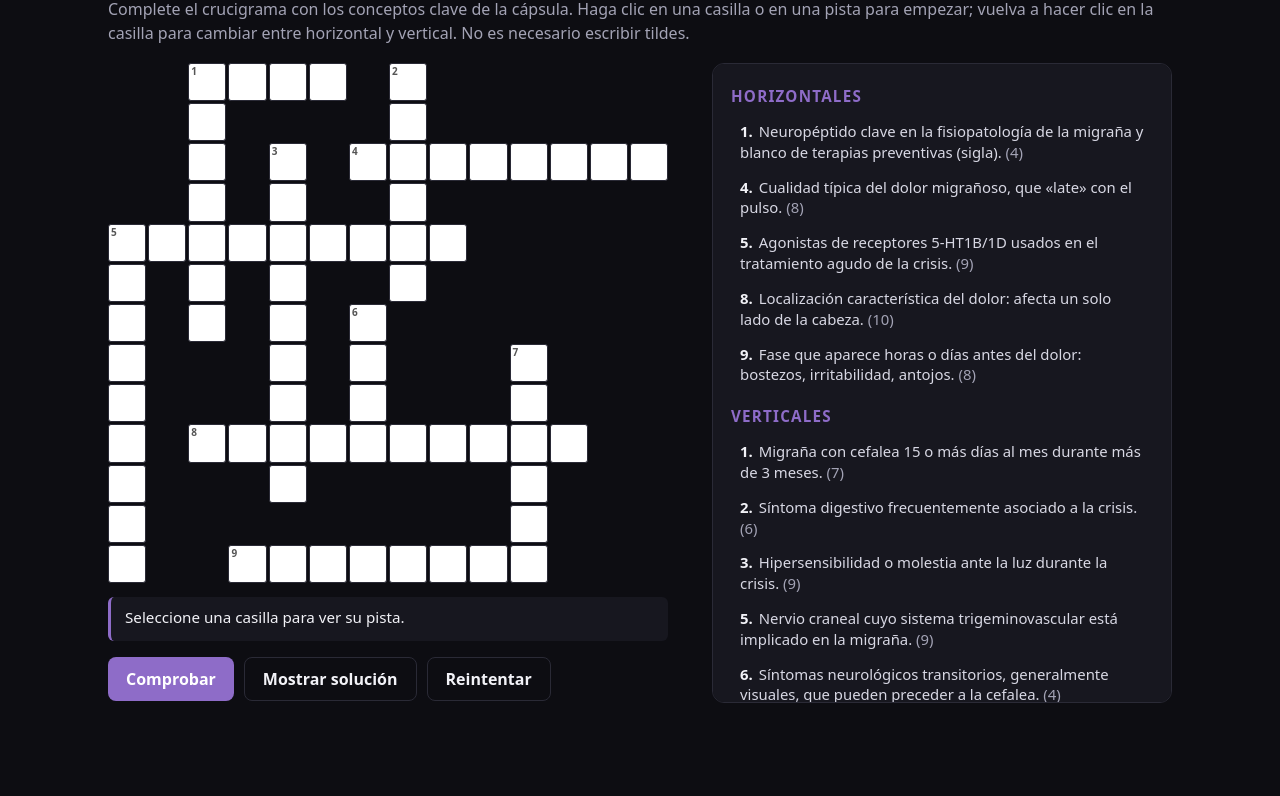
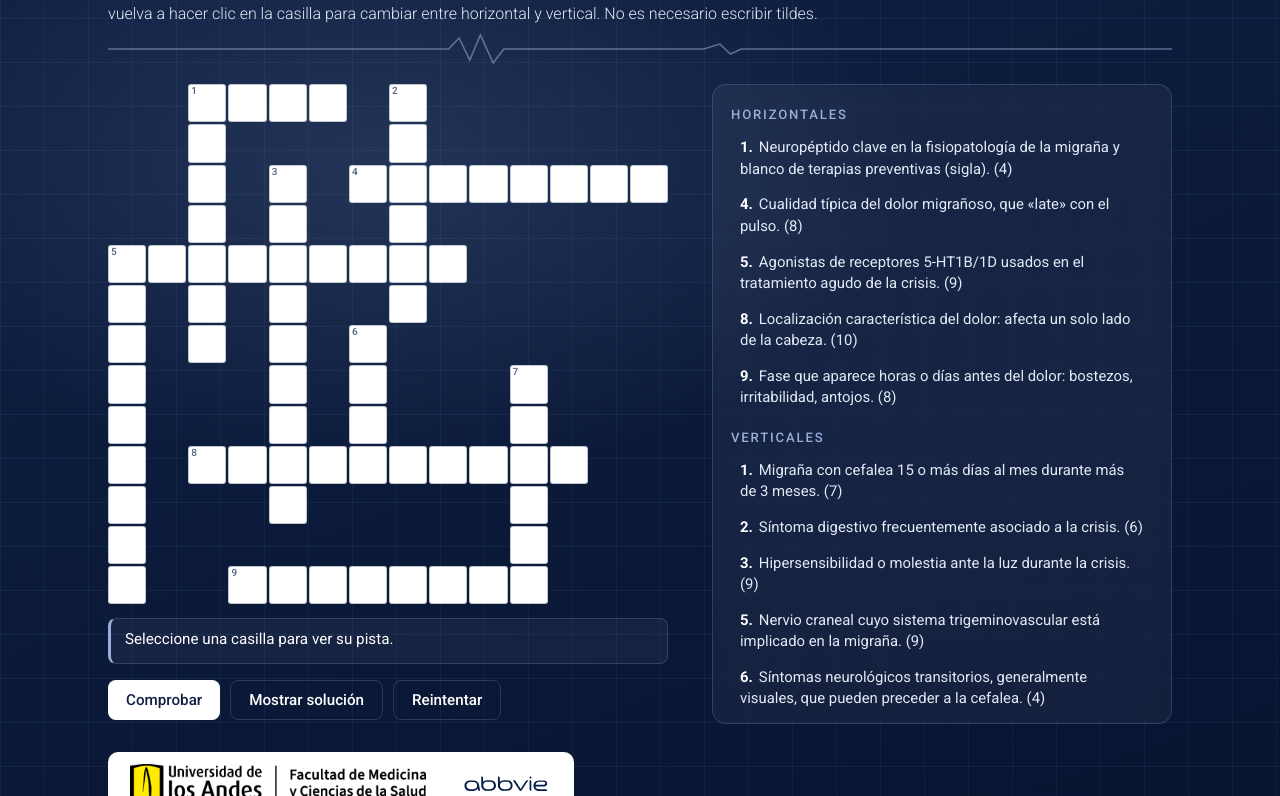
Before and after one commit to ruthmerahki/actividades-merahki, a plain HTML site: page crucigrama-migrana/index.html in a window 1280 px wide. Shown: the part 114-910 px from the top of the page. Before the commit the page ends 849 px from the top, so only its background shows below. Drawn offline with Linux system fonts and the light colour scheme.

Commit message:
Crucigrama con línea gráfica NeuroCápsulas v2 + logos
Co-Authored-By: Claude Opus 5.5 <noreply@anthropic.com>

```diff
--- a/crucigrama-migrana/index.html
+++ b/crucigrama-migrana/index.html
@@ -4,55 +4,63 @@
 <meta charset="UTF-8">
 <meta name="viewport" content="width=device-width, initial-scale=1">
 <title>Crucigrama · Migraña en atención primaria</title>
+<link rel="preconnect" href="https://fonts.googleapis.com"><link rel="preconnect" href="https://fonts.gstatic.com" crossorigin>
+<link href="https://fonts.googleapis.com/css2?family=Roboto:wght@300;400;500;700;900&display=swap" rel="stylesheet">
 <style>
-  :root{--bg:#0d0d12;--panel:#17171f;--line:#2a2a36;--txt:#f2f2f7;--mut:#a3a3b5;--pur:#8E6CC8;--ok:#3fbf7f;--bad:#e5566b;
-    --grad:linear-gradient(90deg,#3b82f6,#8E6CC8,#ec4899);}
+  :root{--noche:#0F2145;--profundo:#081430;--neural:#99AED8;--palido:#E3E9F5;--coral:#FF5A6E;--card:rgba(227,233,245,.05);--bord:rgba(153,174,216,.22)}
   *{box-sizing:border-box}
-  body{margin:0;background:var(--bg);color:var(--txt);font-family:system-ui,-apple-system,"Segoe UI",Roboto,sans-serif;}
-  .wrap{max-width:1100px;margin:0 auto;padding:24px 18px 32px}
-  .bar{height:4px;background:var(--grad);border-radius:4px;margin-bottom:18px}
-  h1{font-size:1.45rem;margin:0 0 6px}
-  .brand{font-weight:700;color:var(--mut);font-size:.85rem;letter-spacing:.04em;margin-bottom:8px}
-  .brand span{background:var(--grad);-webkit-background-clip:text;background-clip:text;color:transparent}
-  p.intro{color:var(--mut);margin:0 0 18px;line-height:1.5}
+  body{margin:0;color:#fff;font-family:Roboto,system-ui,sans-serif;font-weight:300;min-height:100vh;
+    background:radial-gradient(ellipse 60% 45% at 30% 30%,rgba(153,174,216,.16),transparent 70%),
+      linear-gradient(rgba(153,174,216,.07) 1px,transparent 1px) 0 0/44px 44px,
+      linear-gradient(90deg,rgba(153,174,216,.07) 1px,transparent 1px) 0 0/44px 44px,
+      linear-gradient(160deg,var(--noche),var(--profundo));}
+  .wrap{max-width:1100px;margin:0 auto;padding:26px 18px 28px}
+  .tag{display:flex;align-items:center;gap:10px;font-weight:500;font-size:.8rem;letter-spacing:.14em;text-transform:uppercase;color:var(--neural);margin-bottom:10px}
+  h1{font-weight:700;font-size:1.6rem;margin:0 0 8px;line-height:1.2}
+  p.intro{color:var(--palido);margin:0 0 6px;line-height:1.55;max-width:820px}
+  .eeg{display:block;width:100%;height:34px;margin:6px 0 18px}
   .layout{display:flex;gap:24px;flex-wrap:wrap;align-items:flex-start}
   .board{flex:1 1 440px;min-width:0}
   #grid{display:grid;gap:2px;width:100%;max-width:560px;user-select:none}
-  .cell{position:relative;aspect-ratio:1/1;}
-  .cell.blk{background:transparent}
-  .cell input{width:100%;height:100%;border:1px solid var(--line);background:#fff;color:#111;text-align:center;
-    font-size:clamp(12px,2.6vw,22px);font-weight:700;text-transform:uppercase;padding:0;border-radius:3px;outline:none;caret-color:transparent}
-  .cell .num{position:absolute;top:1px;left:3px;font-size:clamp(7px,1.2vw,10px);color:#555;pointer-events:none;font-weight:600}
-  .cell input.word{background:#e9e1f7}
-  .cell input:focus{background:#cdb9ef;border-color:var(--pur)}
-  .cell input.ok{background:#d4f3e3;color:#11643b}
-  .cell input.bad{background:#fbd5db;color:#9a1830}
-  .cell input.shown{color:var(--pur)}
-  .clues{flex:1 1 320px;background:var(--panel);border:1px solid var(--line);border-radius:12px;padding:16px 18px;max-height:640px;overflow:auto}
-  .clues h2{font-size:.95rem;text-transform:uppercase;letter-spacing:.08em;color:var(--pur);margin:6px 0 8px}
+  .cell{position:relative;aspect-ratio:1/1}
+  .cell input{width:100%;height:100%;border:1px solid rgba(15,33,69,.25);background:#fff;color:var(--noche);text-align:center;
+    font-family:Roboto,sans-serif;font-size:clamp(12px,2.6vw,22px);font-weight:700;text-transform:uppercase;padding:0;border-radius:3px;outline:none;caret-color:transparent}
+  .cell .num{position:absolute;top:1px;left:3px;font-size:clamp(7px,1.2vw,10px);color:var(--noche);opacity:.7;pointer-events:none;font-weight:500}
+  .cell input.word{background:var(--palido)}
+  .cell input:focus{background:#c3d0ec;border:2px solid var(--noche)}
+  .cell input.ok{background:var(--neural);color:var(--profundo)}
+  .cell input.bad{background:#fff;color:var(--coral);border:2px solid var(--coral)}
+  .cell input.shown{color:#5b6f99;font-weight:500}
+  .clues{flex:1 1 320px;background:var(--card);border:1px solid var(--bord);border-radius:14px;padding:16px 18px;max-height:640px;overflow:auto;backdrop-filter:blur(6px)}
+  .clues h2{font-size:.82rem;font-weight:500;text-transform:uppercase;letter-spacing:.14em;color:var(--neural);margin:6px 0 8px}
   .clues ol{list-style:none;margin:0 0 14px;padding:0}
-  .clues li{padding:7px 9px;border-radius:7px;cursor:pointer;line-height:1.4;font-size:.93rem;color:#d8d8e4}
-  .clues li b{color:var(--txt);margin-right:6px}
-  .clues li:hover{background:#22222d}
-  .clues li.act{background:#2c2440;color:#fff}
-  .clues li.done{color:var(--ok)}
-  .current{margin:14px 0 0;padding:10px 14px;background:var(--panel);border-left:3px solid var(--pur);border-radius:6px;min-height:44px;font-size:.95rem;max-width:560px}
+  .clues li{padding:7px 9px;border-radius:8px;cursor:pointer;line-height:1.45;font-size:.93rem;font-weight:400;color:var(--palido)}
+  .clues li b{color:#fff;font-weight:700;margin-right:6px}
+  .clues li:hover{background:rgba(153,174,216,.10)}
+  .clues li.act{background:rgba(153,174,216,.22);color:#fff}
+  .clues li.done{color:var(--neural)}
+  .clues li.done b::after{content:" ✓"}
+  .current{margin:14px 0 0;padding:11px 14px;background:var(--card);border:1px solid var(--bord);border-left:3px solid var(--neural);border-radius:8px;min-height:46px;font-size:.95rem;font-weight:400;max-width:560px}
+  .current b{font-weight:700}
   .btns{display:flex;gap:10px;flex-wrap:wrap;margin-top:16px}
-  button{font:inherit;font-weight:600;border:0;border-radius:8px;padding:10px 18px;cursor:pointer}
-  .pri{background:var(--pur);color:#fff}.pri:hover{filter:brightness(1.1)}
-  .sec{background:transparent;color:var(--txt);border:1px solid var(--line)}.sec:hover{border-color:var(--pur)}
-  .result{margin-top:16px;padding:14px 16px;border-radius:10px;background:var(--panel);border:1px solid var(--line);display:none}
+  button{font-family:Roboto,sans-serif;font-size:.95rem;font-weight:500;border:0;border-radius:8px;padding:10px 18px;cursor:pointer}
+  .pri{background:#fff;color:var(--noche)}.pri:hover{background:var(--palido)}
+  .sec{background:transparent;color:#fff;border:1px solid var(--bord)}.sec:hover{border-color:var(--neural)}
+  .result{margin-top:16px;padding:14px 16px;border-radius:12px;background:var(--card);border:1px solid var(--bord);display:none;font-weight:400}
   .result.show{display:block}
-  .meter{height:8px;background:#2a2a36;border-radius:8px;overflow:hidden;margin-top:8px}
-  .meter div{height:100%;background:var(--grad);width:0;transition:width .5s}
+  .meter{height:8px;background:rgba(153,174,216,.18);border-radius:8px;overflow:hidden;margin-top:8px}
+  .meter div{height:100%;background:linear-gradient(90deg,var(--neural),#fff);width:0;transition:width .5s}
+  .logos{margin-top:28px;background:#fff;border-radius:10px;padding:12px 22px;display:flex;align-items:center;gap:34px;flex-wrap:wrap;width:fit-content;max-width:100%}
+  .logos img.ua{height:40px;width:auto;max-width:100%}
+  .logos img.ab{height:24px;width:auto}
 </style>
 </head>
 <body>
 <div class="wrap">
-  <div class="bar"></div>
-  <div class="brand">merahki<span>.ai</span></div>
-  <h1>Crucigrama: migraña en atención primaria</h1>
+  <div class="tag"><svg width="34" height="16" viewBox="0 0 34 16" aria-hidden="true"><polyline points="1,13 6,4 11,13 16,4 21,13 26,4 33,12" fill="none" stroke="#FF5A6E" stroke-width="2" stroke-linejoin="round"/></svg>NeuroCápsulas · Actividad</div>
+  <h1>Crucigrama: conceptos clave en migraña</h1>
   <p class="intro">Complete el crucigrama con los conceptos clave de la cápsula. Haga clic en una casilla o en una pista para empezar; vuelva a hacer clic en la casilla para cambiar entre horizontal y vertical. No es necesario escribir tildes.</p>
+  <svg class="eeg" viewBox="0 0 1000 34" preserveAspectRatio="none" aria-hidden="true"><polyline fill="none" stroke="#99AED8" stroke-opacity=".55" stroke-width="1.5" points="0,17 300,17 320,17 330,6 340,28 350,3 362,31 372,17 560,17 575,12 585,22 595,17 1000,17"/></svg>
   <div class="layout">
     <div class="board">
       <div id="grid"></div>
@@ -69,6 +77,7 @@
       <h2>Verticales</h2><ol id="down"></ol>
     </div>
   </div>
+  <div class="logos"><img class="ua" src="../assets/uniandes-fmcs.png" alt="Universidad de los Andes · Facultad de Medicina y Ciencias de la Salud"><img class="ab" src="../assets/abbvie.svg" alt="AbbVie"></div>
 </div>
 <script>
 const H=13,W=14;
```
Also changed, not shown: assets/abbvie.svg (added), assets/uniandes-fmcs.png (added).
